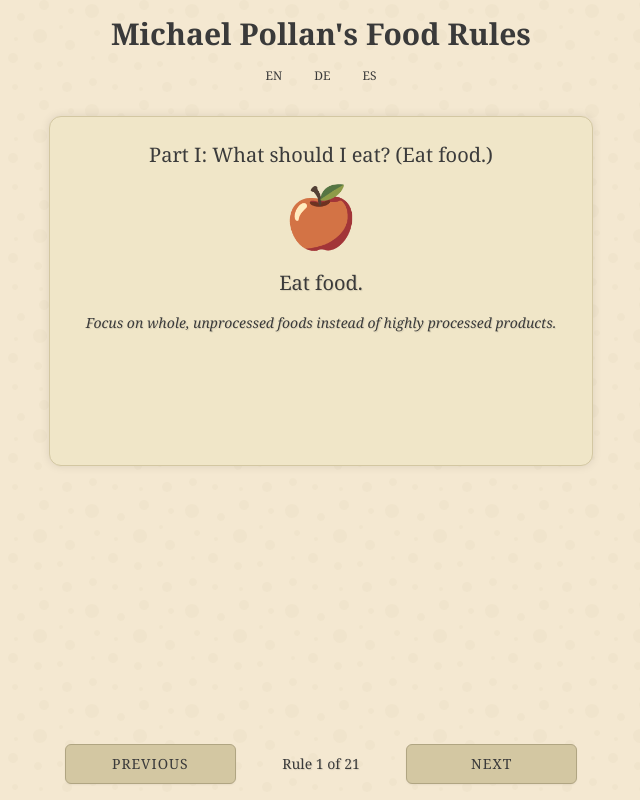
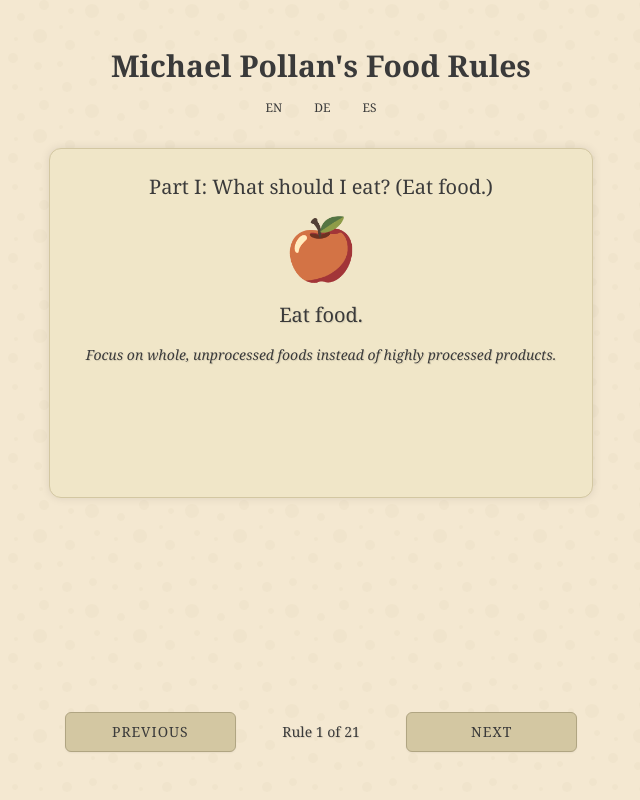
Before and after one commit to manuelpastorringuelet/food-rules, a Next.js app: page / in a window 1280 px wide. Shown: the whole page, without its empty margins (319-959 px from the left). Built offline with nearby package versions, Linux system fonts and the light colour scheme.

Commit message:
style: improve layout responsiveness for Home and FoodRules components
- Add responsive classes to Home component for better centering on larger screens
- Adjust FoodRules component layout for improved responsiveness and scrolling behavior

```diff
--- a/src/app/page.tsx
+++ b/src/app/page.tsx
@@ -2,7 +2,7 @@
 
 export default function Home() {
   return (
-    <div className="h-[100dvh] w-full overflow-hidden">
+    <div className="h-[100dvh] w-full overflow-hidden sm:flex sm:items-center sm:justify-center">
       <FoodRules />
     </div>
   );
--- a/src/components/FoodRules.tsx
+++ b/src/components/FoodRules.tsx
@@ -54,8 +54,8 @@
   };
 
   return (
-    <div className="flex flex-col h-[100dvh] max-h-[100dvh] overflow-hidden">
-      <div className="flex-grow overflow-auto">
+    <div className="flex flex-col overflow-hidden container h-[100dvh] py-8">
+      <div className="sm:min-h-[65dvh] overflow-auto flex-grow sm:flex">
         <div className="container mx-auto p-4 max-w-xl">
           <div className="mb-6 text-center">
             <h1 className="text-3xl font-bold font-serif mb-2">{t.title}</h1>
```
